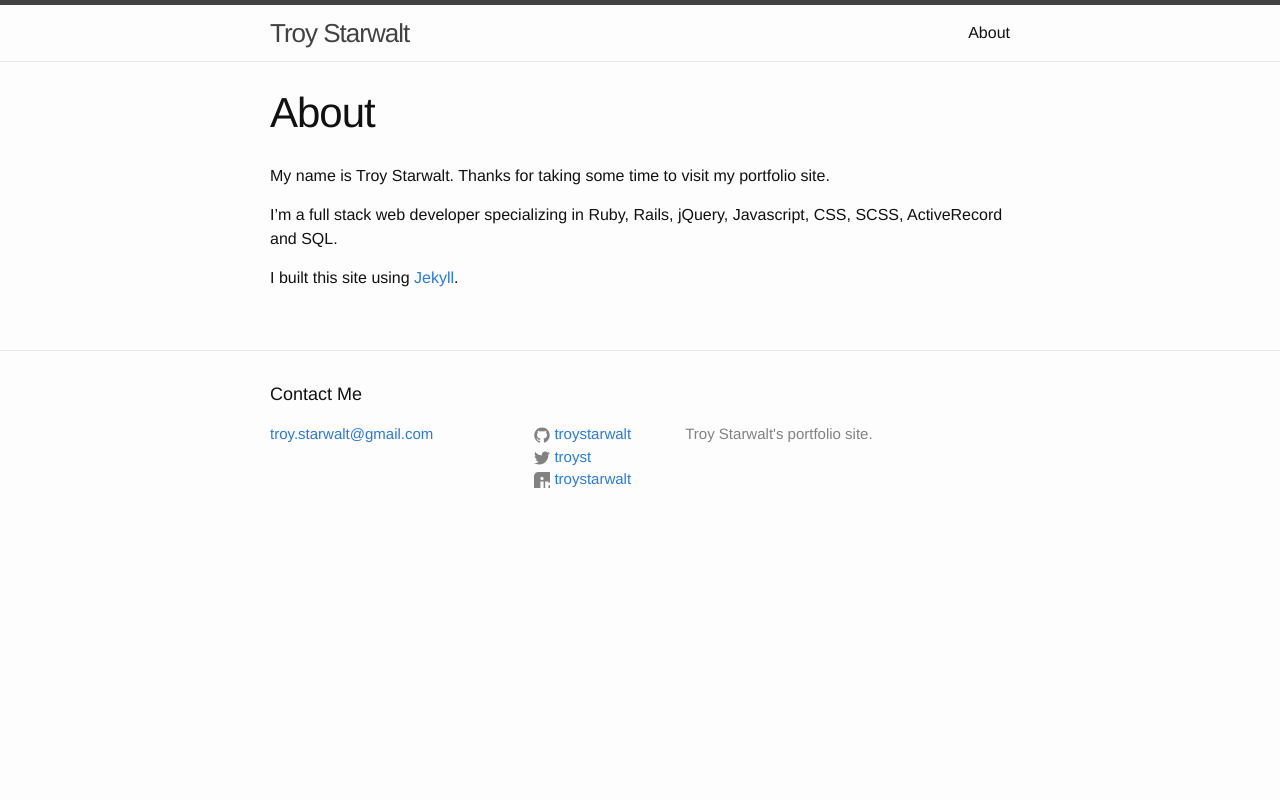
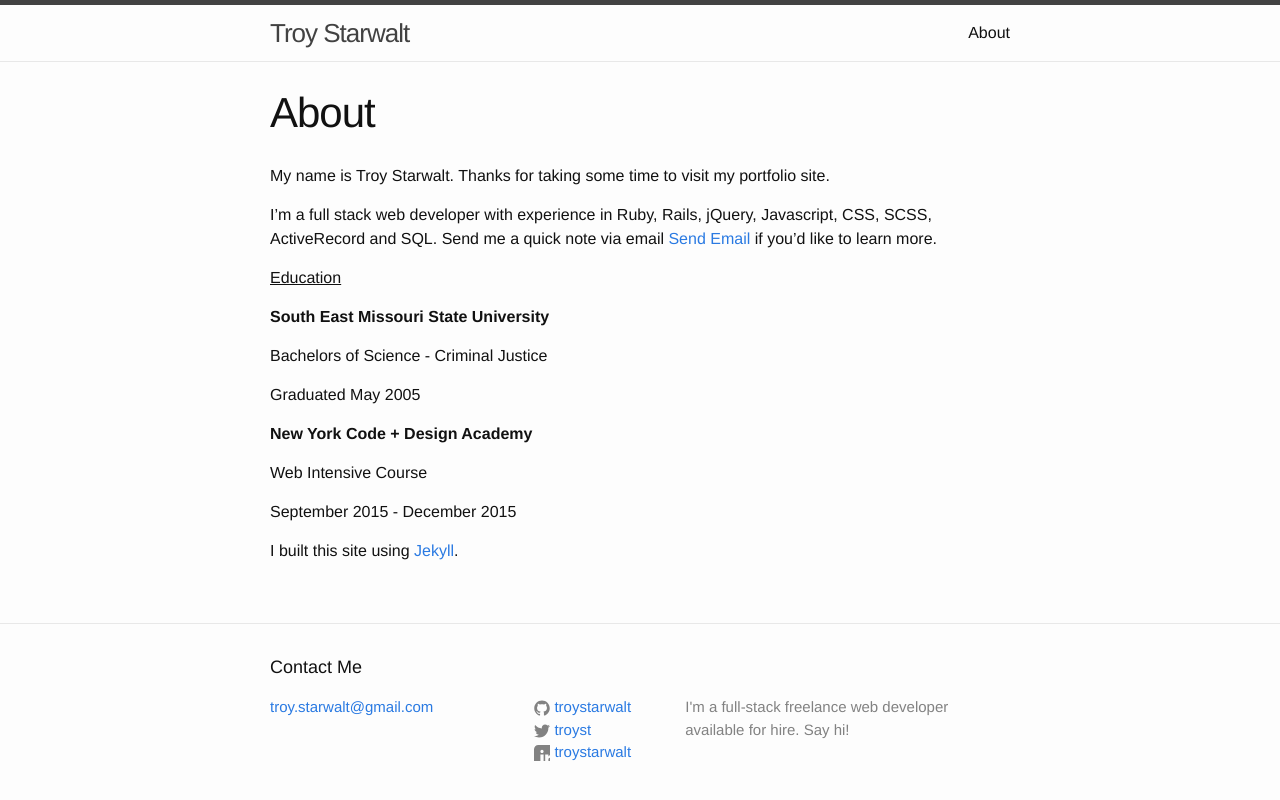
Before and after one commit to troystarwalt/portfolio-starwalt, a Jekyll site: the page built from about.md, in a window 1280 px wide. Shown: the top 800 px of the page. Built offline with Jekyll 4.4.1, drawn with Linux system fonts in a browser that asks for light colours.

Commit message:
Updated config

```diff
--- a/_config.yml
+++ b/_config.yml
@@ -9,7 +9,7 @@
 title: Troy Starwalt
 email: troy.starwalt@gmail.com
 description: > # this means to ignore newlines until "baseurl:"
-  Troy Starwalt's portfolio site.
+  I'm a full-stack freelance web developer available for hire. Say hi!
 baseurl: "" # the subpath of your site, e.g. /blog
 url: "http://troystarwalt.co" # the base hostname & protocol for your site
 twitter_username: troyst
--- a/about.md
+++ b/about.md
@@ -6,6 +6,14 @@ permalink: /about/
 
 My name is Troy Starwalt. Thanks for taking some time to visit my portfolio site.
 
-I'm a full stack web developer specializing in Ruby, Rails, jQuery, Javascript, CSS, SCSS, ActiveRecord and SQL.
+I'm a full stack web developer with experience in Ruby, Rails, jQuery, Javascript, CSS, SCSS, ActiveRecord and SQL. Send me a quick note via email [Send Email](mailto:troy.starwalt@gmail.com) if you'd like to learn more.
+
+<u>Education</u>
+<p><strong>South East Missouri State University</strong></p>
+<p>Bachelors of Science - Criminal Justice</p>
+<p>Graduated May 2005</p>
+<p><strong>New York Code + Design Academy</strong></p>
+<p>Web Intensive Course</p>
+<p>September 2015 - December 2015</p>
 
 I built this site using [Jekyll](https://jekyllrb.com/).
```
